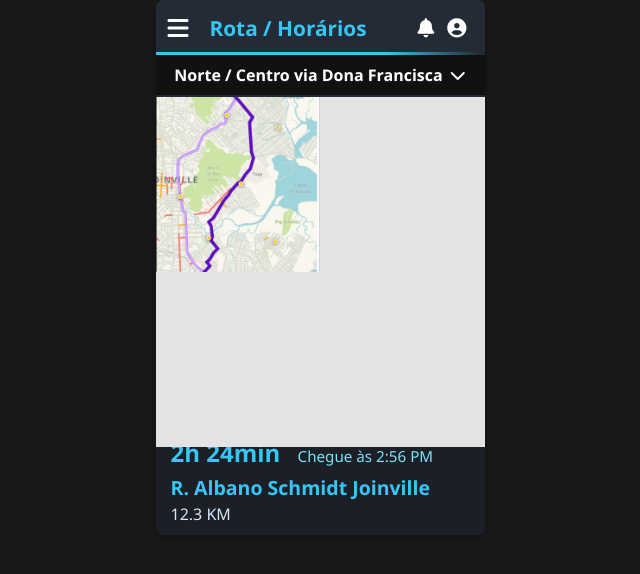
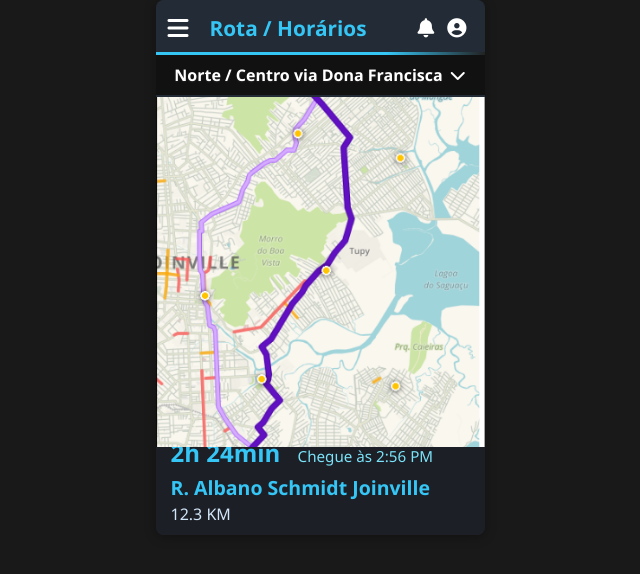
Before and after one commit to juan-sanz22/wayspeed, a PHP site: page /Mapa.html in a window 1280 px wide. Shown: the top 574 px of the page, without its empty margins (320-960 px from the left). Run offline with PHP 8.4, Linux system fonts and the light colour scheme.

Commit message:
update- atualização 3

```diff
--- a/estilocarregamento.css
+++ b/estilocarregamento.css
@@ -21,10 +21,9 @@ body {
   width: 220px;
   height: 220px;
   border-radius: 50%;
-  margin-bottom: 18px;
-  border: 4px solid #23242a;
   object-fit: cover;
-  background: #23242a;
+  display: block;
+  border: 2px solid #1ec3f7;
 }
 
 .titulo-app {
--- a/estilomapa.css
+++ b/estilomapa.css
@@ -84,11 +84,10 @@ body {
     background: #e3e3e3;
 }
 
-
 .imagem-mapa {
-    width: 50%;
-    height: 50%;
-    object-fit: cover;
+  width: 100%;
+  height: 100%;
+  object-fit: cover;
 }
 
 
```
